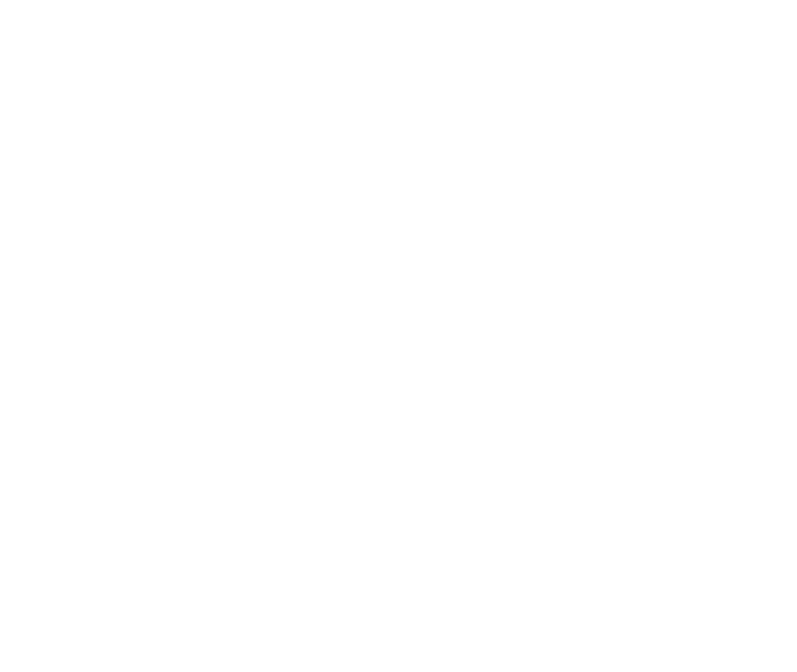
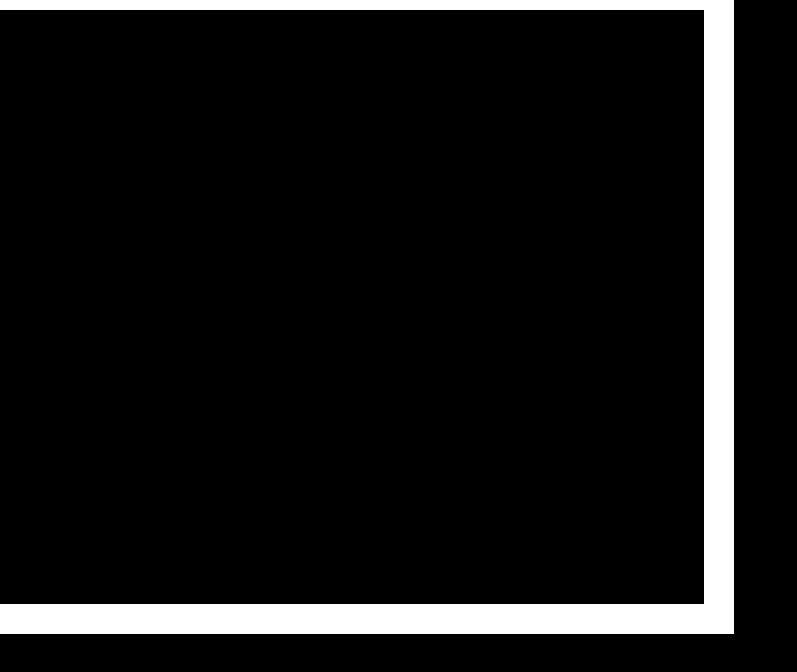
Before and after one commit to JsThree/MiddleSchoolTheGatheringMain, a plain HTML site: page index.html in a window 1280 px wide. Shown: the whole page, without its empty margins (0-797 px from the left). Drawn offline with Linux system fonts and the light colour scheme.

Commit message:
idk how i forgot that

```diff
--- a/style.css
+++ b/style.css
@@ -1,6 +1,7 @@
 body{
     margin: 0;
-    padding: 0;;
+    padding: 0;
+    background-color: black;
 }
 .game-container{
     position: relative;
```
